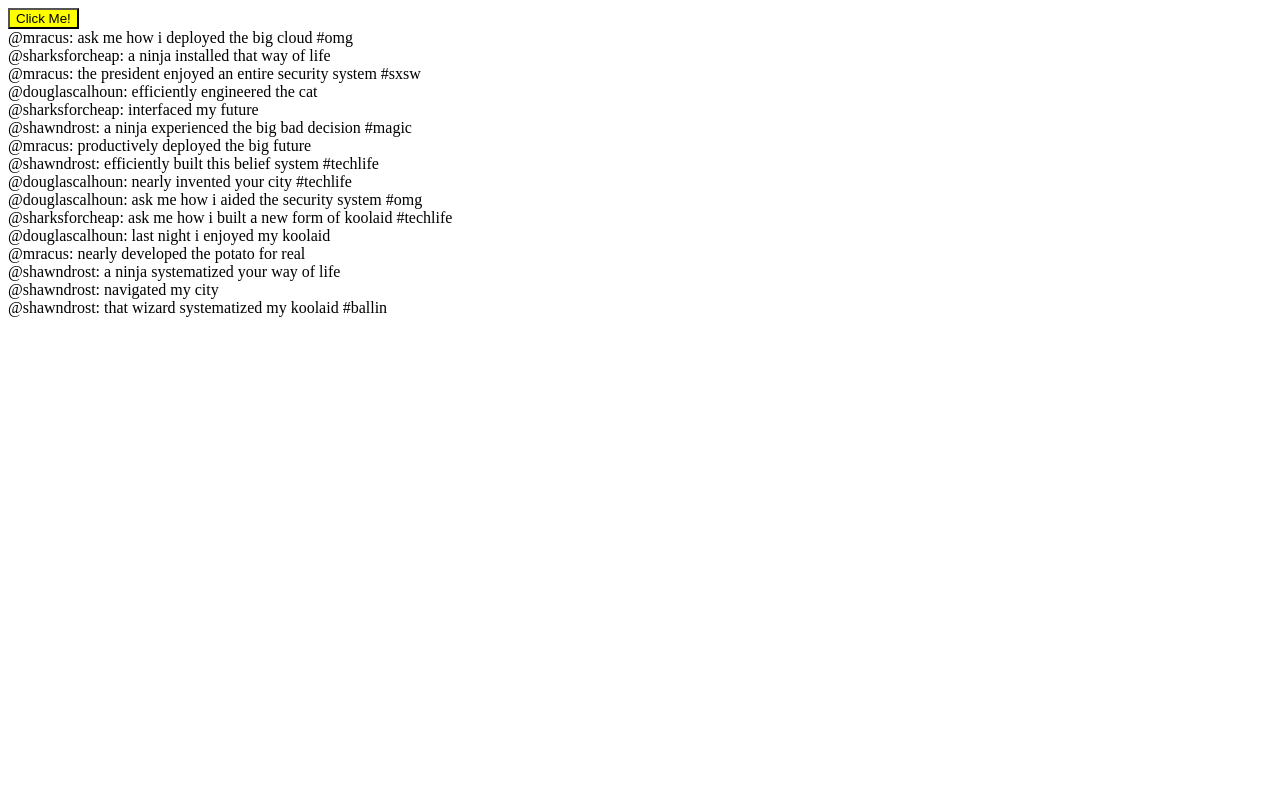
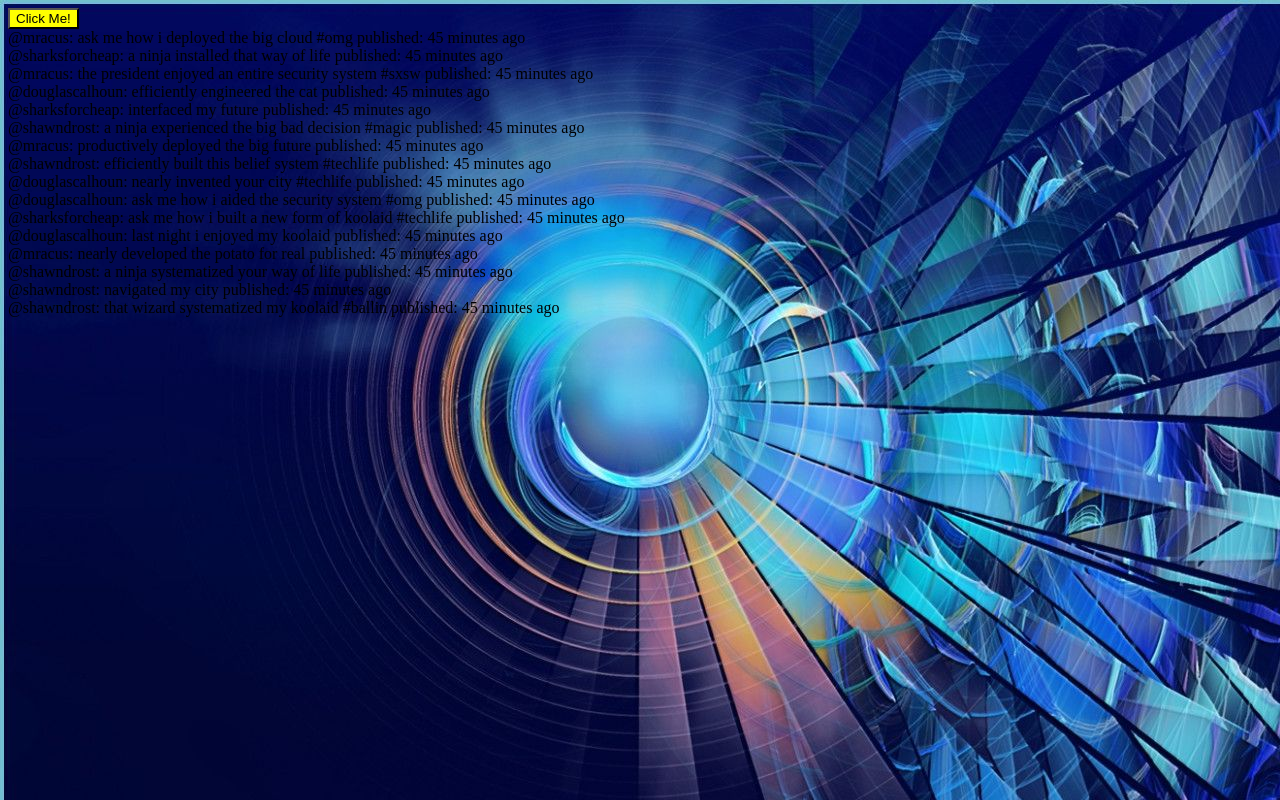
Before and after one commit to hika96/twitller2, a plain HTML site: page rbktn-twittler-master/Code/index.html in a window 1280 px wide. Both pictures are taken after a click on the button "Click Me!". Drawn offline with Linux system fonts and the light colour scheme.

Commit message:
second step

```diff
--- a/rbktn-twittler-master/Code/index.html
+++ b/rbktn-twittler-master/Code/index.html
@@ -7,10 +7,17 @@
 
 </head>
 
+
 <body>
+  <div>
+
   <button id='btn' type="button" onclick="display()">Click Me!</button>
   <div id='tweets'></div>
+  <div id='time'></div>
   <script>
+    $("body").css("background-image", 'url("twittler.jpg")');
+
+    function display() {
       function display() {
     var $body = $('#tweets');
     $body.html('');
@@ -19,7 +26,7 @@
     while (index >= 0) {
       var tweet = streams.home[index];
       var $tweet = $('<div></div>');
-        $tweet.text('@' + tweet.user + ': ' + tweet.message);
+      $tweet.text('@' + tweet.user + ': ' + tweet.message + ' ' + ' published:' + ' ' + tweet.created_at.getMinutes() + " minutes ago");
       $tweet.appendTo($body);
       index -= 1;
 
@@ -28,6 +35,7 @@
     $(":button").css("background-color", "yellow");
   }
   $(document).ready(display);
+};
 
   </script>
 
```
Also changed, not shown: rbktn-twittler-master/Code/twittler.jpg (added). Lines whose indentation alone changed are shown as unchanged.
